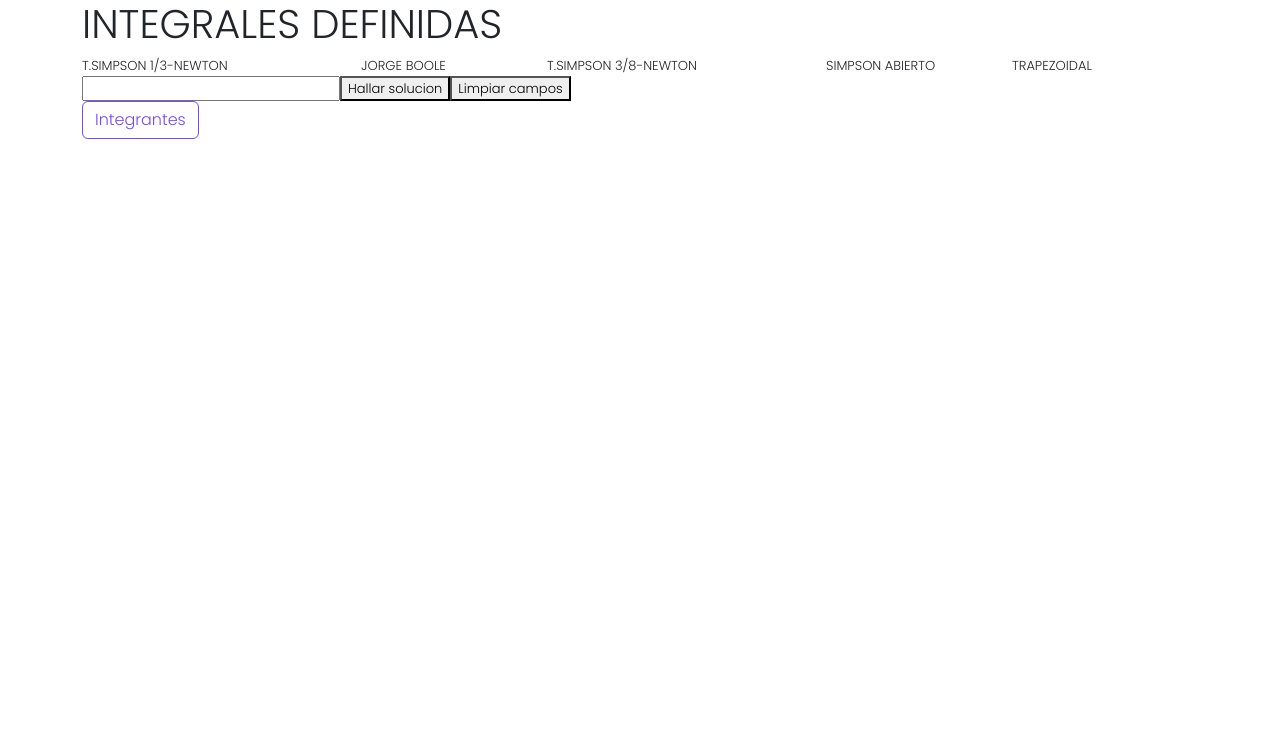
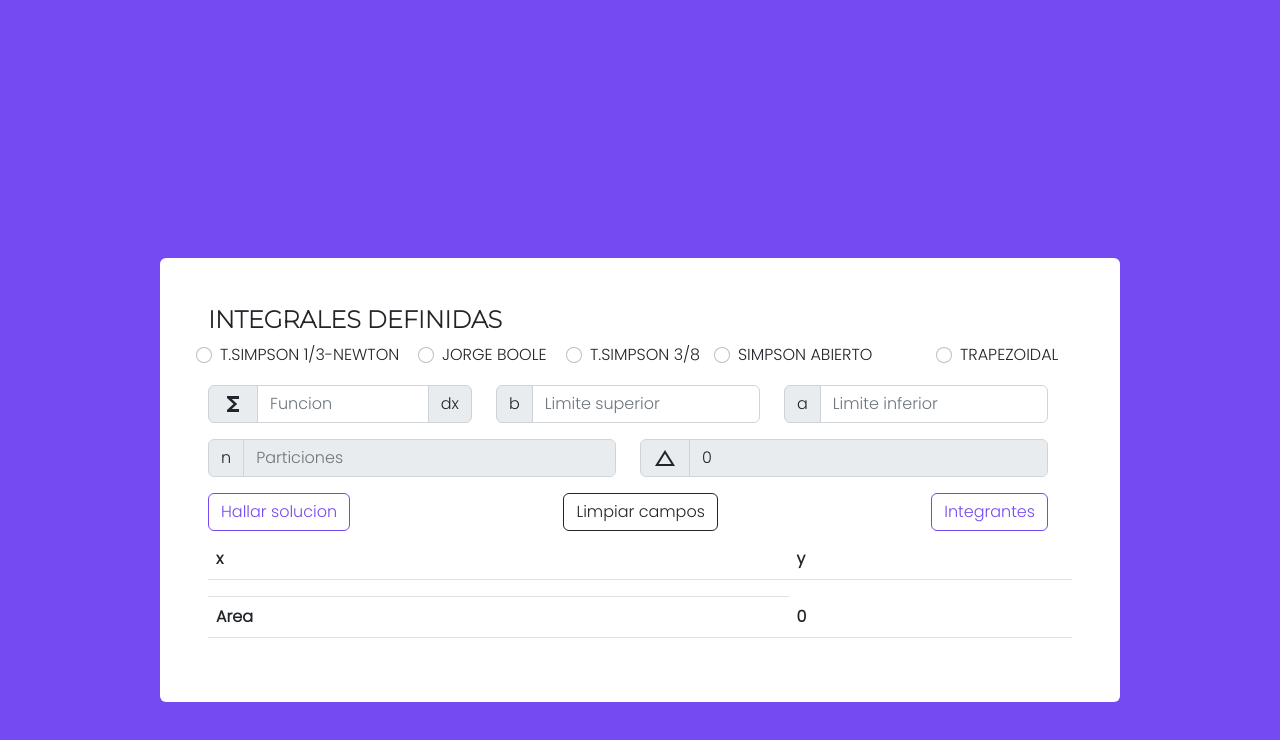
Before and after one commit to dannac53/calculadora, a React (Create React App) app: page / in a window 1280 px wide. Shown: the top 740 px of the page. Built offline with nearby package versions, Linux system fonts and the light colour scheme.

Commit message:
add features

```diff
--- a/package.json
+++ b/package.json
@@ -6,11 +6,11 @@
     "@testing-library/jest-dom": "^5.16.4",
     "@testing-library/react": "^13.2.0",
     "@testing-library/user-event": "^13.5.0",
+    "formik": "^2.2.9",
     "react": "^18.1.0",
     "react-dom": "^18.1.0",
     "react-router-dom": "^6.3.0",
-    "react-scripts": "5.0.1",
-    "web-vitals": "^2.1.4"
+    "react-scripts": "5.0.1"
   },
   "scripts": {
     "start": "react-scripts start",
--- a/public/index.html
+++ b/public/index.html
@@ -2,8 +2,17 @@
 <html lang="en">
   <head>
     <meta charset="utf-8" />
-    <link href="https://cdn.jsdelivr.net/npm/bootstrap@5.2.0-beta1/dist/css/bootstrap.min.css" rel="stylesheet" integrity="sha384-0evHe/X+R7YkIZDRvuzKMRqM+OrBnVFBL6DOitfPri4tjfHxaWutUpFmBp4vmVor" crossorigin="anonymous">
+    <link
+      href="https://cdn.jsdelivr.net/npm/bootstrap@5.2.0-beta1/dist/css/bootstrap.min.css"
+      rel="stylesheet"
+      integrity="sha384-0evHe/X+R7YkIZDRvuzKMRqM+OrBnVFBL6DOitfPri4tjfHxaWutUpFmBp4vmVor"
+      crossorigin="anonymous"
+    />
     <link rel="icon" href="%PUBLIC_URL%/favicon.ico" />
+    <link
+      rel="stylesheet"
+      href="https://fonts.googleapis.com/css2?family=Material+Symbols+Outlined:opsz,wght,FILL,GRAD@48,400,0,0"
+    />
     <meta name="viewport" content="width=device-width, initial-scale=1" />
     <meta name="theme-color" content="#000000" />
     <meta
--- a/src/Home.js
+++ b/src/Home.js
@@ -1,33 +1,196 @@
+import { Field, Form, Formik } from "formik";
+import { useState } from "react";
 import { Link } from "react-router-dom";
+import { calculate } from "./operations";
 
 const Home = () => {
+  const values = { a: "", b: "", method: "", func: "", n: "" };
+  const [data, setData] = useState({ table: [], area: 0, delta: 0 });
+
   return (
-    <div className="container">
-      <div>
-        <h1>INTEGRALES DEFINIDAS</h1>
+    <div className="bg d-flex justify-content-center align-items-center">
+      <div className="card p-5">
+        <h4 className="title mb-2">INTEGRALES DEFINIDAS</h4>
+        <Formik
+          initialValues={values}
+          onSubmit={(values) => {
+            const data = {
+              a: parseInt(values.a),
+              b: parseInt(values.b),
+              method: values.method,
+              func: values.func,
+              n: values.n === "" ? 0 : values.n,
+            };
+            setData(calculate(data));
+          }}
+        >
+          {({ values, resetForm }) => (
+            <Form>
+              <div className="row">
+                <div className="form-check col-3">
+                  <Field
+                    className="form-check-input"
+                    value="simpsonu"
+                    type="radio"
+                    name="method"
+                  />
+                  <label className="form-check-label">
+                    T.SIMPSON 1/3-NEWTON
+                  </label>
                 </div>
-      <div className="row">
-        <div className="col-12 row">
-          <label className="col-3">T.SIMPSON 1/3-NEWTON</label>
-          <label className="col-2">JORGE BOOLE</label>
-          <label className="col-3">T.SIMPSON 3/8-NEWTON</label>
-          <label className="col-2">SIMPSON ABIERTO</label>
-          <label className="col-2">TRAPEZOIDAL</label>
+                <div className="form-check col-2">
+                  <Field
+                    className="form-check-input"
+                    value="boole"
+                    type="radio"
+                    name="method"
+                  />
+                  <label className="form-check-label">JORGE BOOLE</label>
                 </div>
-        <div></div>
-        <div className="col-12">
-          <input></input>
-          <button type="submit" className="">
+                <div className="form-check col-2">
+                  <Field
+                    className="form-check-input"
+                    value="simpsont"
+                    type="radio"
+                    name="method"
+                  />
+                  <label className="form-check-label">T.SIMPSON 3/8</label>
+                </div>
+                <div className="form-check col-3">
+                  <Field
+                    className="form-check-input"
+                    value="simpsono"
+                    type="radio"
+                    name="method"
+                  />
+                  <label className="form-check-label">SIMPSON ABIERTO</label>
+                </div>
+                <div className="form-check col-2">
+                  <Field
+                    className="form-check-input"
+                    value="trapezoidal"
+                    type="radio"
+                    name="method"
+                  />
+                  <label className="form-check-label">TRAPEZOIDAL</label>
+                </div>
+                <div className="row mt-3">
+                  <div className="col-4">
+                    <div className="input-group mb-3">
+                      <span className="input-group-text material-symbols-outlined">
+                        functions
+                      </span>
+                      <Field
+                        type="text"
+                        className="form-control"
+                        placeholder="Funcion"
+                        name="func"
+                      />
+                      <span className="input-group-text">dx</span>
+                    </div>
+                  </div>
+                  <div className="col-4">
+                    <div className="input-group mb-3">
+                      <span className="input-group-text">b</span>
+                      <Field
+                        type="text"
+                        className="form-control"
+                        placeholder="Limite superior"
+                        name="b"
+                      />
+                    </div>
+                  </div>
+                  <div className="col-4">
+                    <div className="input-group mb-3">
+                      <span className="input-group-text">a</span>
+                      <Field
+                        type="text"
+                        className="form-control"
+                        placeholder="Limite inferior"
+                        name="a"
+                      />
+                    </div>
+                  </div>
+                  <div className="col-6">
+                    <div className="input-group mb-3">
+                      <span className="input-group-text">n</span>
+                      <Field
+                        type="text"
+                        className="form-control"
+                        placeholder="Particiones"
+                        name="n"
+                        disabled={
+                          values.method !== "trapezoidal" &&
+                          values.method !== "simpsono"
+                        }
+                      />
+                    </div>
+                  </div>
+                  <div className="col-6">
+                    <div className="input-group mb-3">
+                      <span className="input-group-text material-symbols-outlined">
+                        change_history
+                      </span>
+                      <input
+                        type="text"
+                        className="form-control"
+                        disabled
+                        value={data?.delta}
+                      />
+                    </div>
+                  </div>
+                  <div className="d-flex justify-content-between align-items-center">
+                    <button className="btn btn-primary" type="submit">
                       Hallar solucion
                     </button>
-          <button type="submit" className="">
+                    <button
+                      className="btn btn-secondary"
+                      type="reset"
+                      onClick={resetForm}
+                    >
                       Limpiar campos
                     </button>
+                    <Link
+                      to={"/about"}
+                      className="btn btn-primary"
+                      type="button"
+                    >
+                      Integrantes
+                    </Link>
                   </div>
                 </div>
-      <Link to={"/about"} className="btn btn-primary">
-        Integrantes
-      </Link>
+              </div>
+            </Form>
+          )}
+        </Formik>
+        <div className="mt-2 scroll">
+          <table className="table">
+            <thead>
+              <tr>
+                <th>x</th>
+                <th>y</th>
+              </tr>
+            </thead>
+            <tbody>
+              {data?.table.map((row) => (
+                <tr>
+                  <td>{row.x}</td>
+                  <td>{row.y}</td>
+                </tr>
+              ))}
+              <tr>
+                <td></td>
+              </tr>
+            </tbody>
+            <tfoot>
+              <tr>
+                <th>Area</th>
+                <th>{data?.area}</th>
+              </tr>
+            </tfoot>
+          </table>
+        </div>
+      </div>
     </div>
   );
 };
--- a/src/assets/css/App.css
+++ b/src/assets/css/App.css
@@ -2,6 +2,7 @@
 
 :root{
     --blue: #764AF1;
+    --gray: DBDFFD;
     --poppins: 'Poppins', sans-serif;
     --montserrat: 'Montserrat', sans-serif;
 }
@@ -21,6 +22,7 @@ font-size: 13px;
 
 .bg{
     background: var(--blue);
+    height: 120vh;
 }
 
 .title{
@@ -34,9 +36,45 @@ font-size: 13px;
     border-color: var(--blue);
     color: var(--blue);
 }
+
+.btn-secondary{
+    background: transparent;
+    border-color: var(--gray);
+    color: var(--gray);
+}
+
 span{
     font-size: 20px;
 }
 p{
     font-size: 12px;
 }
+
+scroll {
+    max-height: 10rem;
+    overflow: auto;
+  }
+
+  .scroll::-webkit-scrollbar {
+    -webkit-appearance: none;
+  }
+
+  .scroll::-webkit-scrollbar:vertical {
+    width: 6px;
+  }
+
+  .scroll::-webkit-scrollbar-button:increment,
+  tbody::-webkit-scrollbar-button {
+    display: none;
+  }
+
+  .scroll::-webkit-scrollbar-thumb {
+    background: #91D5F5;
+    border-radius: 10px;
+  }
+
+  .scroll::-webkit-scrollbar-track {
+    background: #EEEEEE;
+    border-radius: 10px;
+    width: 6px;
+  }
--- a/src/operations.js
+++ b/src/operations.js
@@ -1,36 +1,70 @@
-const calculateDelta = ({ a, b, method, }, n = 0) => {
+const calculateDelta = ({ a, b, method }, n = 0) => {
   const result = b - a;
   let delta = 0;
-    if(n !== 0)
-        delta = result / n;
-    else
-        delta = result / Methods[method];
+  if (method === 'trapezoidal' || method === 'simpsono') delta = result / n;
+  else delta = result / Methods[method];
   return delta;
-}
+};
 
-export const calculate = ({ a, b, method, }, n = 0) => {
+export const calculate = ({ a, b, method, func, n = 0 }) => {
+  const funcO = func;
   const delta = calculateDelta({ a, b, method }, n);
   let table = [];
-    for(i = a; i !== b; i+=delta){
-        table.push(new Table());
-        console.log(i);
+  for (let i = a; i <= b; i += delta) {
+    table.push({ x: i, y: eval(func.replace("x", i)) });
+    func = funcO;
   }
+  table = result({ table, method });
+  return { table, area: getArea(table, method, n, delta), delta };
+};
+
+const result = ({ table, method }) => {
+  const lon = table.length;
+  if (method === "boole") {
+    table.map((row, index) => {
+      if (index === 0 && index === lon - 1) {
+        row.y = row.y * 7;
+      } else {
+        if (index % 2 === 0) row.y = row.y * 12;
+        else row.y = row.y * 32;
       }
+    });
+  } else if (method === "simpsonO") {
+    table.map((row, index) => {
+      if (index !== 0 && index !== lon - 1) {
+        if (index % 2 === 0) row.y = row.y * 2;
+        else row.y = row.y * 4;
+      }
+    });
+  } else {
+    const mul = MethodsMutliply[method];
+    table.map((row, index) => {
+      if (index !== 0 && index !== lon - 1) {
+        row.y = row.y * mul;
+      }
+    });
+  }
+  return table;
+};
 
-class Methods {
-    static boole = new Methods(4);
-    static simpsont = new Methods(3);
-    static simpsonu = new Methods(2);
+const getArea = (table, method, n, delta) => {
+  const sum = table.reduce((a, b) => a + b.y, 0);
+  let area = 0;
+  if (method === "trapezoidal") area = (delta / 2) * sum;
+  else if (method === "simpsont") area = ((delta * 3) / 8) * sum;
+  else if (method === "boole") area = ((2 * delta) / 45) * sum;
+  else area = (delta / 3) * sum;
+  return area;
+};
 
-    constructor(value){
-        this.value = value;
-    }
-}
+const Methods = {
+  boole: 4,
+  simpsont: 3,
+  simpsonu: 2,
+};
 
-class Table {
-    constructor(x, y, result){
-        this.x = x;
-        this.y = y;
-        this.result = result;
-    }
-}
+const MethodsMutliply = {
+  simpsont: 3,
+  simpsonu: 4,
+  trapezoidal: 2,
+};
```
Also changed, not shown: src/About.js (+3 -5 lines), 1 other file (tests, documents, lock files or other folders). Lines whose indentation alone changed are shown as unchanged.
